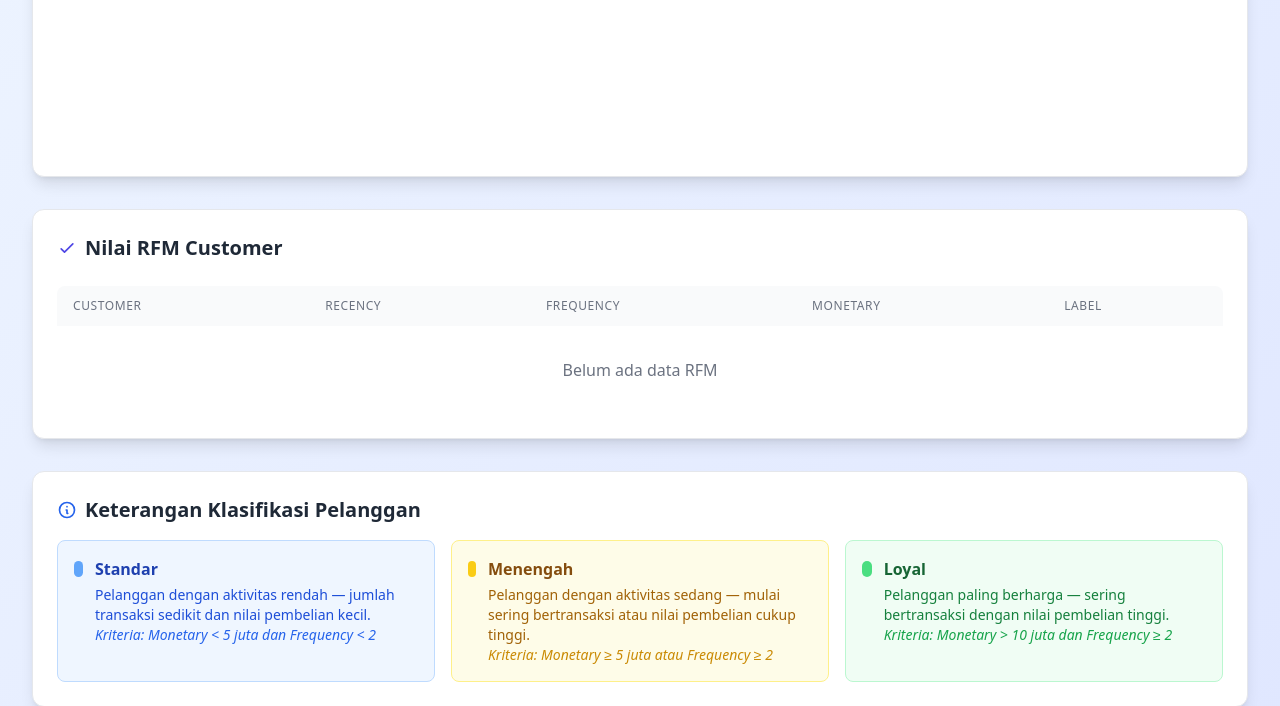
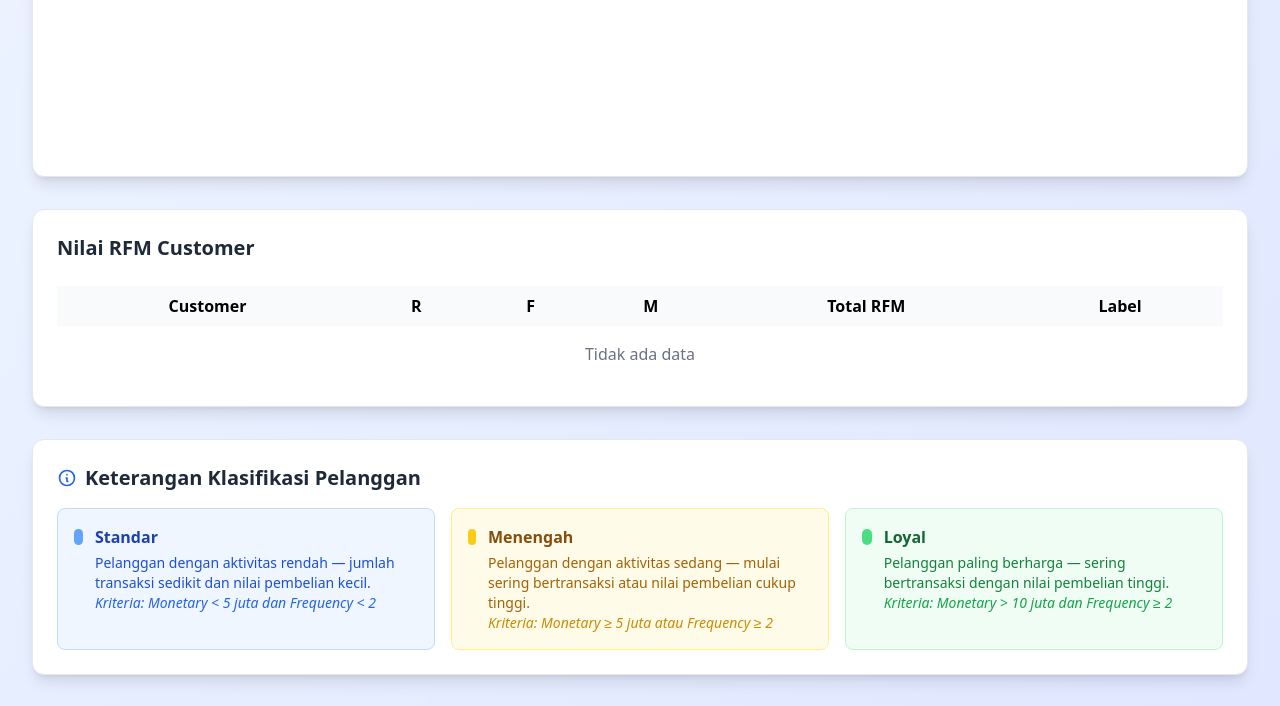
Before and after one commit to ramadhan122/NobleStudio, a Django app: page /classification/ in a window 1280 px wide. Shown: the part 567-1273 px from the top of the page. Run offline with Django 4.2, Linux system fonts and the light colour scheme; the visitor is signed in with stand-in values (Sample User, id 1); some libraries are stand-ins or nearby versions.

Commit message:
penambahan scoring rfm

```diff
--- a/templates/clustering_result.html
+++ b/templates/clustering_result.html
@@ -98,10 +98,7 @@
 
         <!-- RFM Table (Full Width) -->
         <div class="bg-white rounded-xl shadow-lg p-6 border border-gray-200 mb-8">
-            <h3 class="text-xl font-semibold text-gray-800 mb-6 flex items-center">
-                <svg class="w-5 h-5 mr-2 text-indigo-600" fill="none" stroke="currentColor" viewBox="0 0 24 24">
-                    <path stroke-linecap="round" stroke-linejoin="round" stroke-width="2" d="M5 13l4 4L19 7"></path>
-                </svg>
+            <h3 class="text-xl font-semibold text-gray-800 mb-6">
                 Nilai RFM Customer
             </h3>
 
@@ -109,40 +106,36 @@
                 <table class="min-w-full">
                     <thead>
                         <tr class="bg-gray-50">
-                            <th class="px-4 py-3 text-left text-xs font-medium text-gray-500 uppercase tracking-wider rounded-tl-lg">Customer</th>
-                            <th class="px-4 py-3 text-left text-xs font-medium text-gray-500 uppercase tracking-wider">Recency</th>
-                            <th class="px-4 py-3 text-left text-xs font-medium text-gray-500 uppercase tracking-wider">Frequency</th>
-                            <th class="px-4 py-3 text-left text-xs font-medium text-gray-500 uppercase tracking-wider">Monetary</th>
-                            <th class="px-4 py-3 text-left text-xs font-medium text-gray-500 uppercase tracking-wider rounded-tr-lg">Label</th>
+                            <th class="px-4 py-2">Customer</th>
+                            <th class="px-4 py-2">R</th>
+                            <th class="px-4 py-2">F</th>
+                            <th class="px-4 py-2">M</th>
+                            <th class="px-4 py-2">Total RFM</th>
+                            <th class="px-4 py-2">Label</th>
                         </tr>
                     </thead>
-                    <tbody class="bg-white divide-y divide-gray-200">
+                    <tbody>
                         {% for rfm in clusters %}
-                        <tr class="hover:bg-gray-50 transition-colors duration-200">
-                            <td class="px-4 py-4 whitespace-nowrap text-sm font-medium text-gray-900">{{ rfm.email }}</td>
-                            <td class="px-4 py-4 whitespace-nowrap text-sm text-gray-600">{{ rfm.recency }}</td>
-                            <td class="px-4 py-4 whitespace-nowrap text-sm text-gray-600">{{ rfm.frequency }}</td>
-                            <td class="px-4 py-4 whitespace-nowrap text-sm text-gray-600">{{ rfm.monetary|floatformat:0 }}</td>
-                            <td class="px-4 py-4 whitespace-nowrap">
+                        <tr class="border-t">
+                            <td class="px-4 py-2">{{ rfm.email }}</td>
+                            <td class="px-4 py-2">{{ rfm.r }}</td>
+                            <td class="px-4 py-2">{{ rfm.f }}</td>
+                            <td class="px-4 py-2">{{ rfm.m }}</td>
+                            <td class="px-4 py-2 font-semibold">{{ rfm.rfm_score }}</td>
+                            <td class="px-4 py-2">
                                 {% if rfm.label == "Standar" %}
-                                    <span class="inline-flex items-center px-3 py-1 rounded-full text-xs font-medium bg-blue-100 text-blue-800">
-                                        Standar
-                                    </span>
+                                    <span class="text-blue-600">Standar</span>
                                 {% elif rfm.label == "Menengah" %}
-                                    <span class="inline-flex items-center px-3 py-1 rounded-full text-xs font-medium bg-yellow-100 text-yellow-800">
-                                        Menengah
-                                    </span>
+                                    <span class="text-yellow-600">Menengah</span>
                                 {% else %}
-                                    <span class="inline-flex items-center px-3 py-1 rounded-full text-xs font-medium bg-green-100 text-green-800">
-                                        Loyal
-                                    </span>
+                                    <span class="text-green-600">Loyal</span>
                                 {% endif %}
                             </td>
                         </tr>
                         {% empty %}
                         <tr>
-                            <td colspan="5" class="px-4 py-8 text-center text-gray-500">
-                                Belum ada data RFM
+                            <td colspan="6" class="text-center py-4 text-gray-500">
+                                Tidak ada data
                             </td>
                         </tr>
                         {% endfor %}
```
